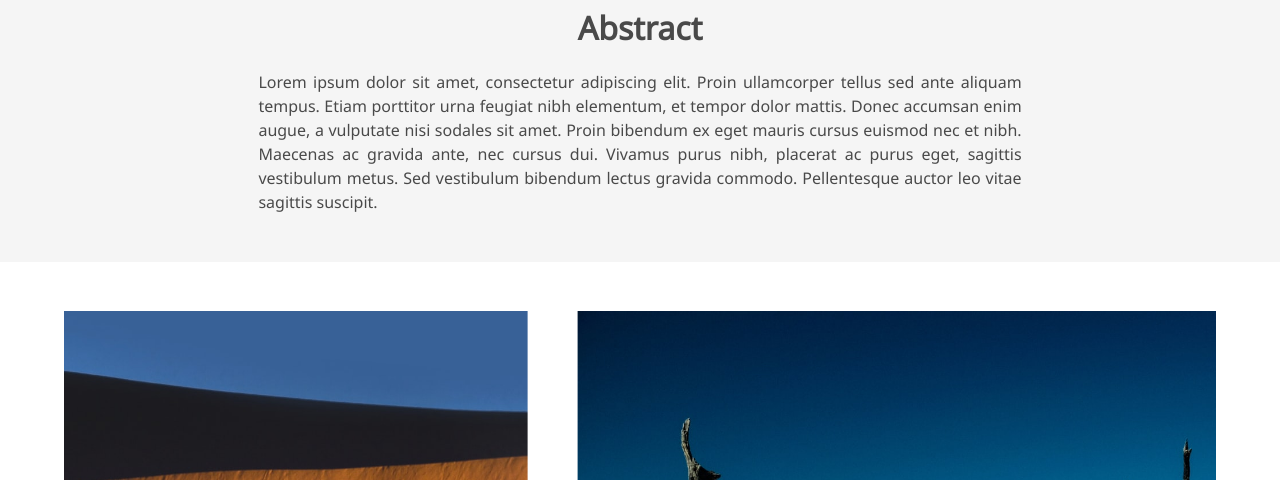
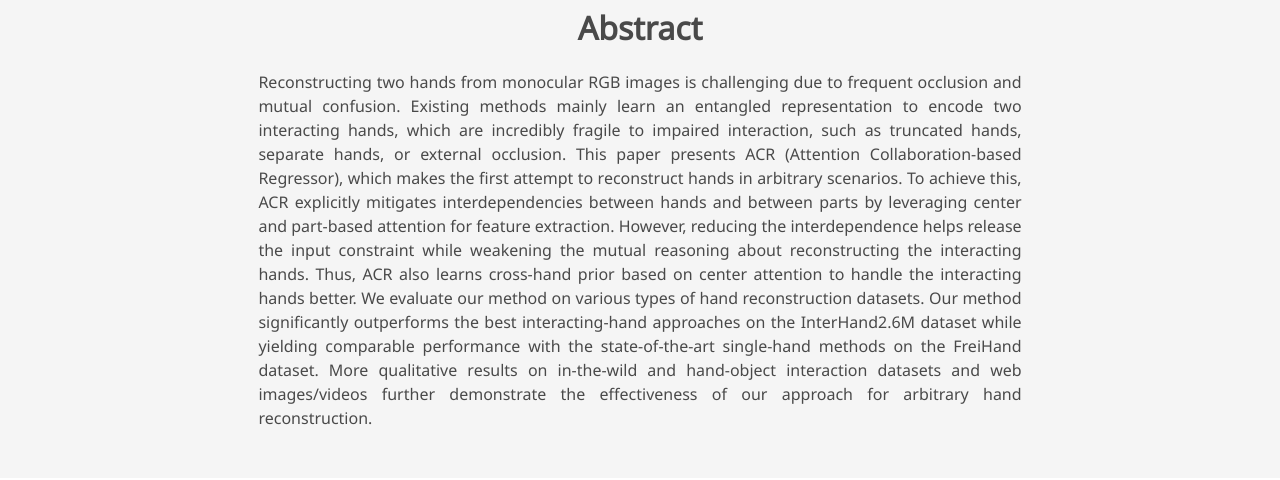
Before and after one commit to SemanticDH/ACR, a plain HTML site: page index.html in a window 1280 px wide. Shown: the part 771-1251 px from the top of the page. Drawn offline with nearby package versions, Linux system fonts and the light colour scheme; some icons are missing; a web font is replaced by a local one.

Commit message:
Update index.html

```diff
--- a/index.html
+++ b/index.html
@@ -154,7 +154,7 @@
         <h2 class="title is-3">Abstract</h2>
         <div class="content has-text-justified">
           <p>
-            Lorem ipsum dolor sit amet, consectetur adipiscing elit. Proin ullamcorper tellus sed ante aliquam tempus. Etiam porttitor urna feugiat nibh elementum, et tempor dolor mattis. Donec accumsan enim augue, a vulputate nisi sodales sit amet. Proin bibendum ex eget mauris cursus euismod nec et nibh. Maecenas ac gravida ante, nec cursus dui. Vivamus purus nibh, placerat ac purus eget, sagittis vestibulum metus. Sed vestibulum bibendum lectus gravida commodo. Pellentesque auctor leo vitae sagittis suscipit.
+            Reconstructing two hands from monocular RGB images is challenging due to frequent occlusion and mutual confusion. Existing methods mainly learn an entangled representation to encode two interacting hands, which are incredibly fragile to impaired interaction, such as truncated hands, separate hands, or external occlusion. This paper presents ACR (Attention Collaboration-based Regressor), which makes the first attempt to reconstruct hands in arbitrary scenarios. To achieve this, ACR explicitly mitigates interdependencies between hands and between parts by leveraging center and part-based attention for feature extraction. However, reducing the interdependence helps release the input constraint while weakening the mutual reasoning about reconstructing the interacting hands. Thus, ACR also learns cross-hand prior based on center attention to handle the interacting hands better. We evaluate our method on various types of hand reconstruction datasets. Our method significantly outperforms the best interacting-hand approaches on the InterHand2.6M dataset while yielding comparable performance with the state-of-the-art single-hand methods on the FreiHand dataset. More qualitative results on in-the-wild and hand-object interaction datasets and web images/videos further demonstrate the effectiveness of our approach for arbitrary hand reconstruction.
           </p>
         </div>
       </div>
```
